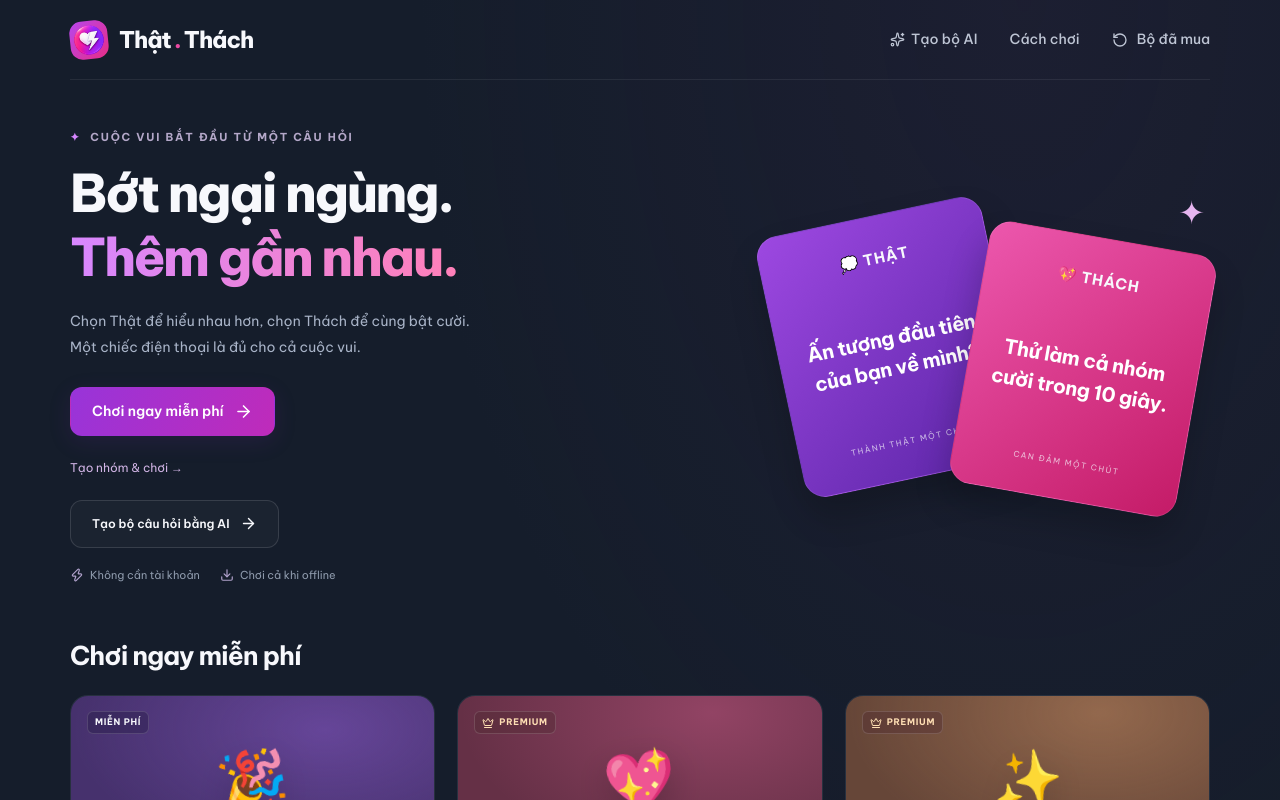
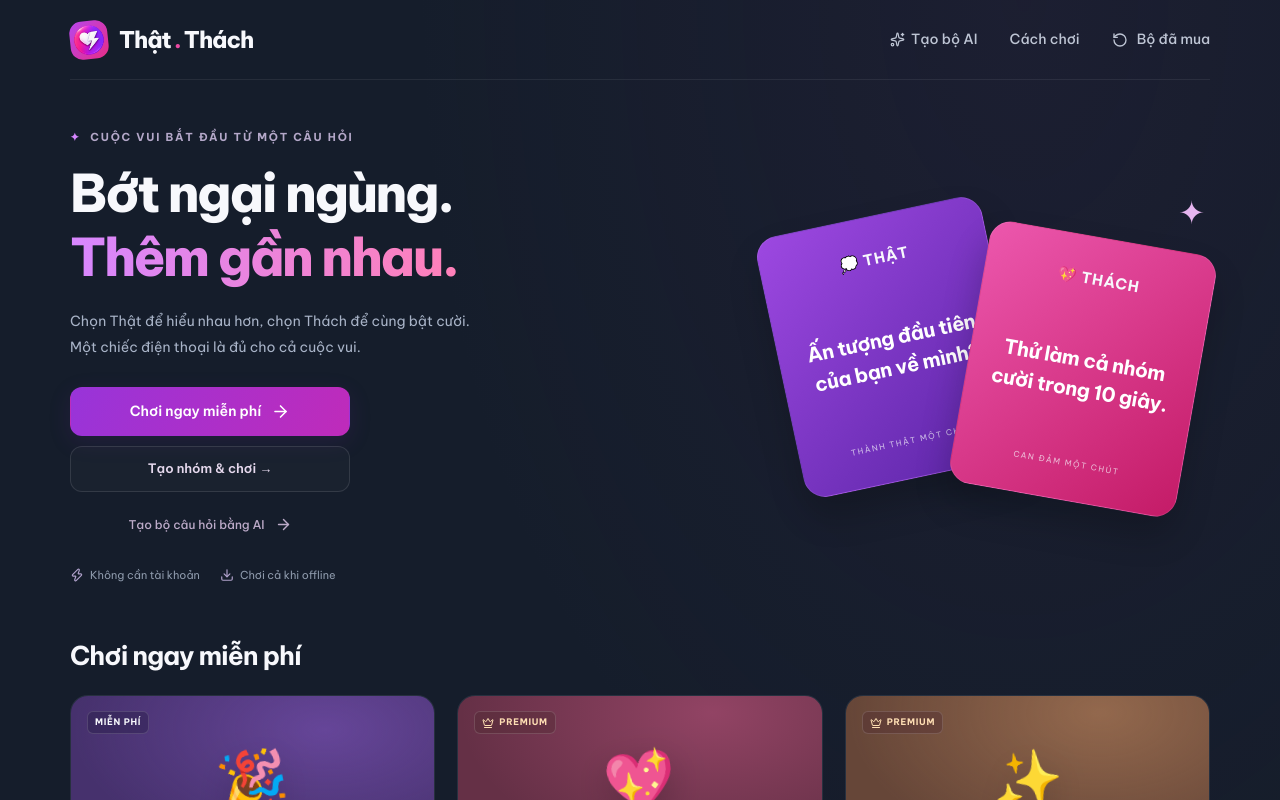
Before and after one commit to liemnguyenthanh/truthordaregame, a Next.js app: page /vi in a window 1280 px wide. Shown: the top 800 px of the page. Built offline with nearby package versions, Linux system fonts and the light colour scheme; no server answers.

Commit message:
Polish homepage CTA hierarchy

```diff
--- a/app/globals.css
+++ b/app/globals.css
@@ -1087,20 +1087,51 @@ summary:focus-visible {
 .intro-actions {
   display: flex;
   flex-direction: column;
-  align-items: flex-start;
-  gap: 12px;
+  align-items: stretch;
+  gap: 10px;
+  width: min(100%, 280px);
 }
-.ai-start {
-  font-size: 12px;
+.intro-actions .button,
+.group-start {
+  width: 100%;
+  min-height: 46px;
+  box-sizing: border-box;
 }
-
 .group-start {
-  font-size: 12px;
-  color: #d2b5e6;
-  padding: 10px 0;
+  display: inline-flex;
+  align-items: center;
+  justify-content: center;
+  gap: 8px;
+  border: 1px solid #ffffff1c;
+  border-radius: 12px;
+  padding: 11px 18px;
+  color: #e5d8ed;
+  background: #ffffff06;
+  font-size: 13px;
+  font-weight: 600;
+  transition:
+    transform 0.18s,
+    background 0.18s,
+    border-color 0.18s;
 }
 .group-start:hover {
   color: white;
+  border-color: #ffffff35;
+  background: #ffffff0d;
+  transform: translateY(-2px);
+}
+.ai-start {
+  min-height: 40px !important;
+  border-color: transparent !important;
+  background: transparent !important;
+  color: #bcaac8 !important;
+  font-size: 12px !important;
+  font-weight: 500 !important;
+  box-shadow: none !important;
+}
+.ai-start:hover {
+  color: #f0dfff !important;
+  transform: none !important;
 }
 .nav-ai {
   display: flex;
@@ -1170,10 +1201,12 @@ summary:focus-visible {
 }
 @media (max-width: 640px) {
   .intro-actions {
-    gap: 14px;
+    width: 100%;
+    max-width: 320px;
+    gap: 8px;
   }
   .group-start {
-    font-size: 11px;
+    font-size: 12px;
   }
   .ai-invitation {
     padding: 20px;
```
